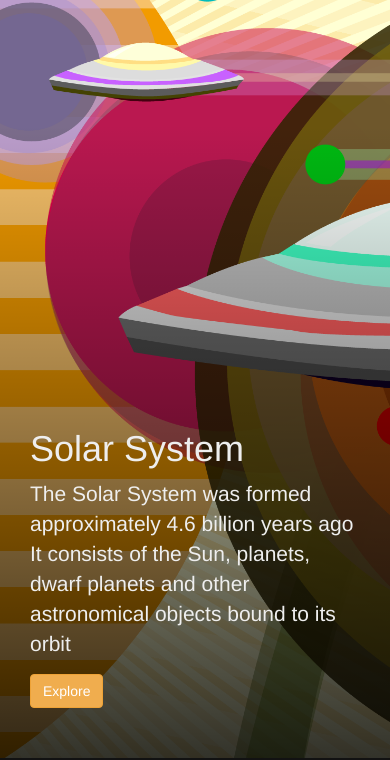
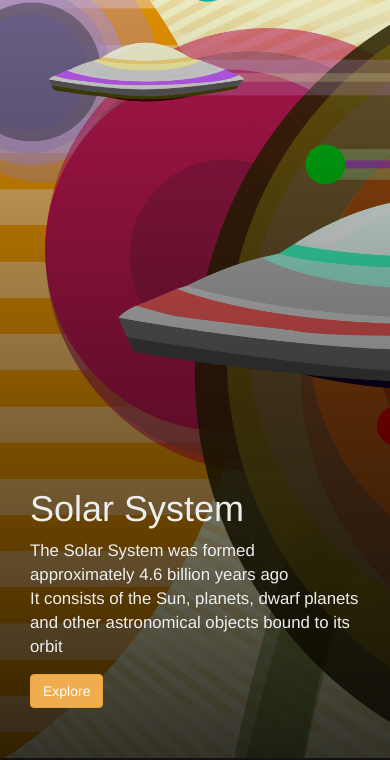
Before and after one commit to zer0rei/Solar, a plain HTML site: page index.html in a window 390 px wide. Shown: the part 86-846 px from the top of the page. Drawn offline with Linux system fonts and the light colour scheme.

Commit message:
Edit earth.html

```diff
--- a/stylesheets/solar.css
+++ b/stylesheets/solar.css
@@ -1,7 +1,8 @@
+/* Home page style */
 #system {
-	background: -moz-linear-gradient(top,  rgba(0,0,0,0) 25%, rgba(0,0,0,0.80) 100%), url(../images/illustrations/solar_system.png); /* FF3.6-15 */
-	background: -webkit-linear-gradient(top,  rgba(0,0,0,0) 25%,rgba(0,0,0,0.80) 100%), url(../images/illustrations/solar_system.png); /* Chrome10-25,Safari5.1-6 */
-	background: linear-gradient(to bottom,  rgba(0,0,0,0) 25%,rgba(0,0,0,0.80) 100%), url(../images/illustrations/solar_system.png); /* W3C, IE10+, FF16+, Chrome26+, Opera12+, Safari7+ */
+	background: -moz-linear-gradient(top,  rgba(0,0,0,0) 0%, rgba(0,0,0,0.80) 100%), url(../images/illustrations/solar_system.png); /* FF3.6-15 */
+	background: -webkit-linear-gradient(top,  rgba(0,0,0,0) 0%,rgba(0,0,0,0.80) 100%), url(../images/illustrations/solar_system.png); /* Chrome10-25,Safari5.1-6 */
+	background: linear-gradient(to bottom,  rgba(0,0,0,0) 0%,rgba(0,0,0,0.80) 100%), url(../images/illustrations/solar_system.png); /* W3C, IE10+, FF16+, Chrome26+, Opera12+, Safari7+ */
 	background-size: cover;
 	color: #EEEEEE;
 }
@@ -12,6 +13,7 @@
 	padding: 0;
 }
 
+/* Explore page style */
 #explore {
 	background-color: #121212;
 	color: #EEEEEE;
@@ -35,6 +37,13 @@
 .planet-box a:hover {
 	text-decoration: none;
 	opacity: 1;
+}
+
+/* MEDIA QUERIES */
+@media screen and (max-width: 480px) {
+	.jumbotron p {
+		font-size: 1.2em;
+	}
 }
 
 @media screen and (max-device-width: 768px) {
```
Also changed, not shown: pages/earth.html (+2 -2 lines), 1 other file.
